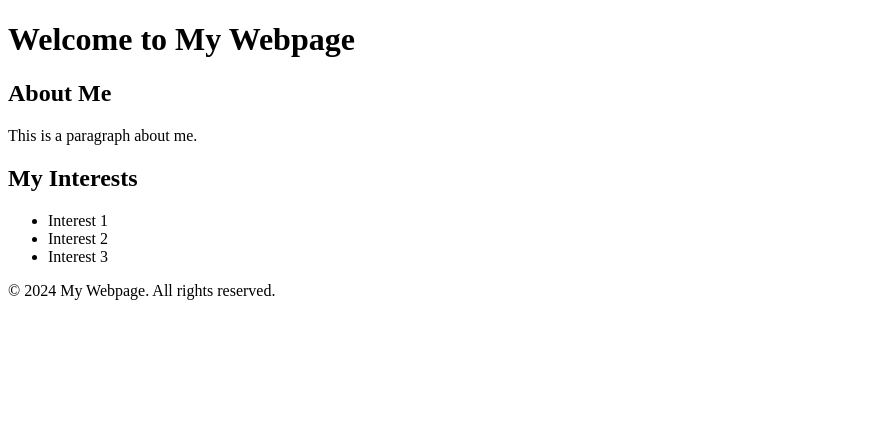
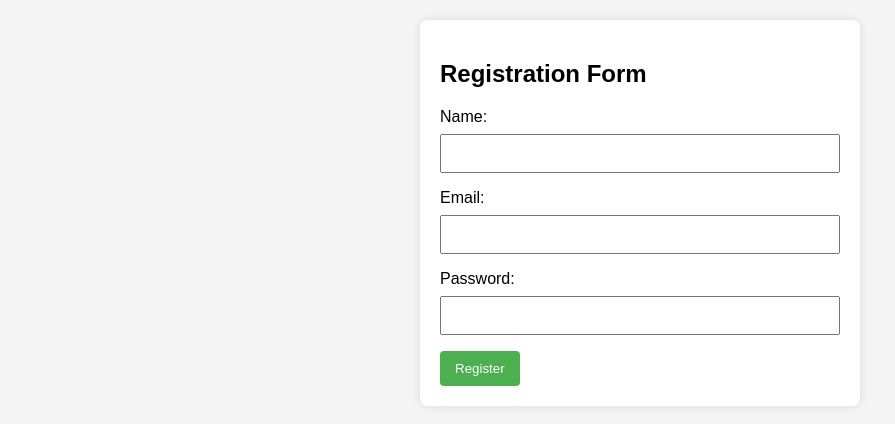
Before and after one commit to Sugirthasri/ritdemo, a plain HTML site: page indexs.html in a window 1280 px wide. Shown: the whole page, without its empty margins (0-895 px from the left). Drawn offline with Linux system fonts and the light colour scheme.

Commit message:
Update indexs.html

```diff
--- a/indexs.html
+++ b/indexs.html
@@ -3,36 +3,57 @@
 <head>
     <meta charset="UTF-8">
     <meta name="viewport" content="width=device-width, initial-scale=1.0">
-    <title>My First Webpage</title>
-    <!-- You can add additional meta tags, stylesheets, or scripts in the head section -->
+    <title>Registration Page</title>
+    <style>
+        body {
+            font-family: Arial, sans-serif;
+            background-color: #f4f4f4;
+            margin: 0;
+            padding: 0;
+        }
+        form {
+            max-width: 400px;
+            margin: 20px auto;
+            padding: 20px;
+            background-color: #fff;
+            border-radius: 8px;
+            box-shadow: 0 0 10px rgba(0, 0, 0, 0.1);
+        }
+        label {
+            display: block;
+            margin-bottom: 8px;
+        }
+        input {
+            width: 100%;
+            padding: 10px;
+            margin-bottom: 16px;
+            box-sizing: border-box;
+        }
+        button {
+            background-color: #4caf50;
+            color: #fff;
+            padding: 10px 15px;
+            border: none;
+            border-radius: 4px;
+            cursor: pointer;
+        }
+    </style>
 </head>
 <body>
-    <header>
-        <h1>Welcome to My Webpage</h1>
-    </header>
 
-    <nav>
-        <!-- Navigation links can be added here -->
-    </nav>
+    <form action="/register" method="post">
+        <h2>Registration Form</h2>
+        <label for="name">Name:</label>
+        <input type="text" id="name" name="name" required>
 
-    <main>
-        <section>
-            <h2>About Me</h2>
-            <p>This is a paragraph about me.</p>
-        </section>
+        <label for="email">Email:</label>
+        <input type="email" id="email" name="email" required>
 
-        <section>
-            <h2>My Interests</h2>
-            <ul>
-                <li>Interest 1</li>
-                <li>Interest 2</li>
-                <li>Interest 3</li>
-            </ul>
-        </section>
-    </main>
+        <label for="password">Password:</label>
+        <input type="password" id="password" name="password" required>
 
-    <footer>
-        <p>&copy; 2024 My Webpage. All rights reserved.</p>
-    </footer>
+        <button type="submit">Register</button>
+    </form>
+
 </body>
 </html>
```
